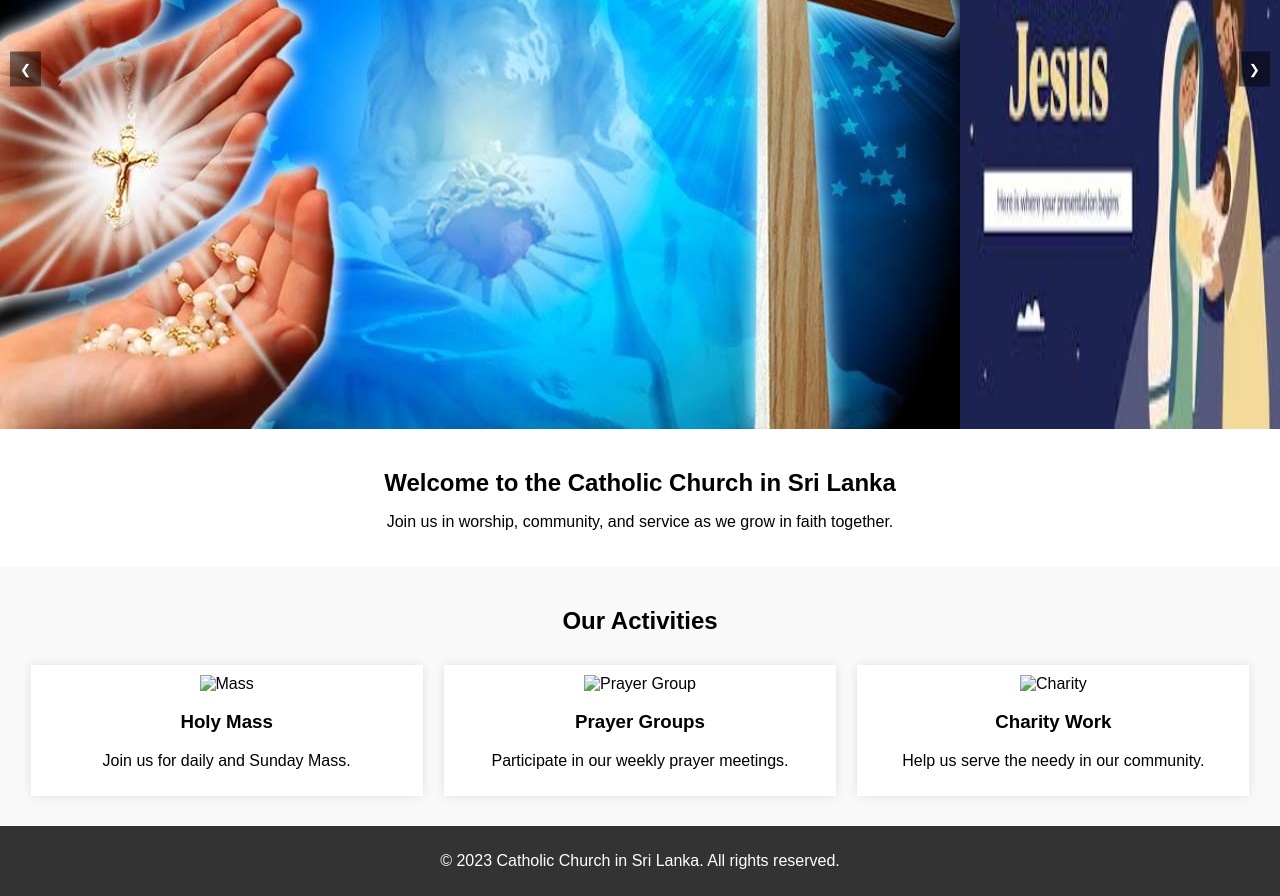
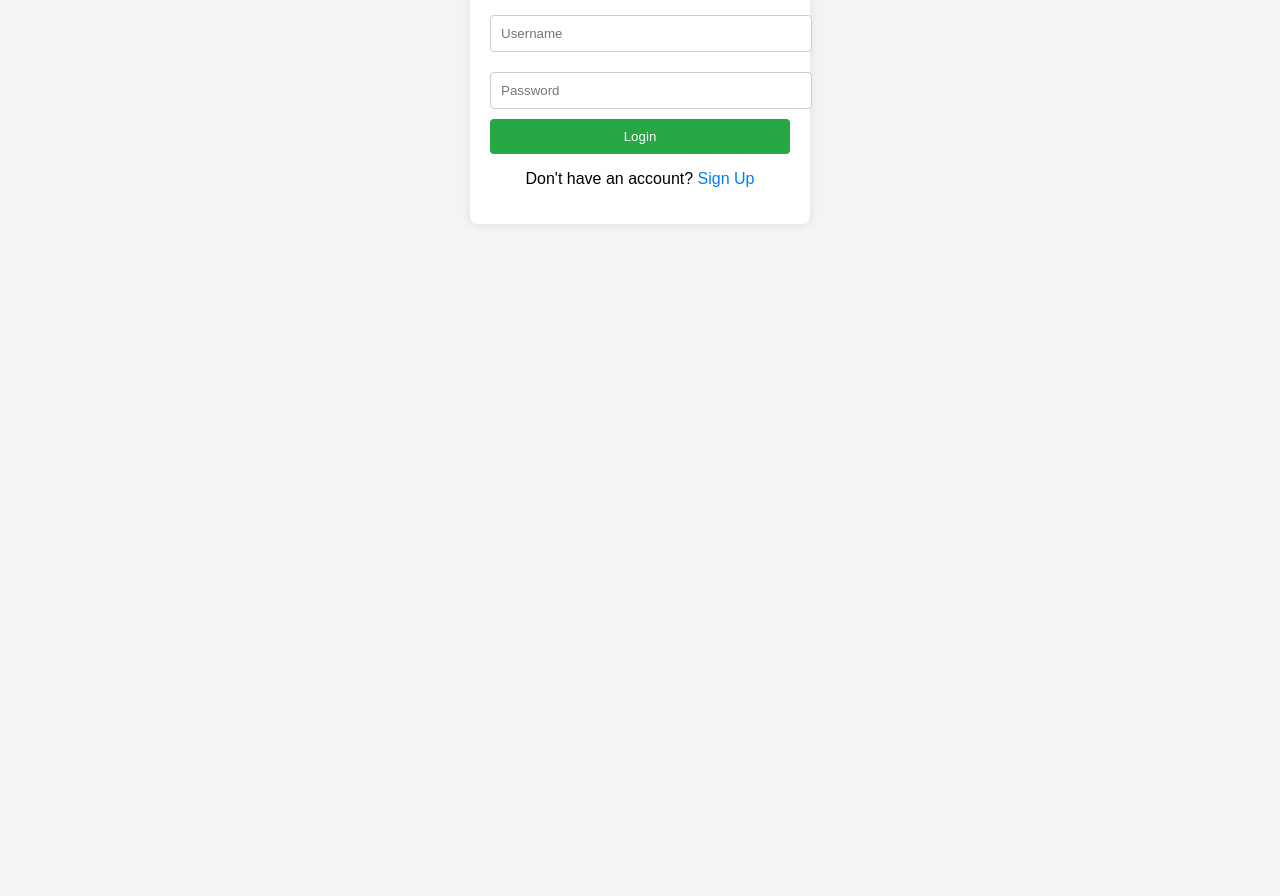
Before and after one commit to antonprasad/aaa, a plain HTML site: page index.html in a window 1280 px wide. Shown: the part 329-1225 px from the top of the page. After the commit the page ends 800 px from the top, so only its background shows below. Drawn offline with nearby package versions, Linux system fonts and the light colour scheme.

Commit message:
Update index.html

```diff
--- a/index.html
+++ b/index.html
@@ -1,70 +1,72 @@
 <!DOCTYPE html>
 <html lang="en">
 <head>
-  <meta charset="UTF-8">
-  <meta name="viewport" content="width=device-width, initial-scale=1.0">
-  <title>Catholic Church in Sri Lanka</title>
-  <link rel="stylesheet" href="styles.css">
-  <script src="https://code.jquery.com/jquery-3.6.0.min.js"></script>
+    <meta charset="UTF-8">
+    <meta name="viewport" content="width=device-width, initial-scale=1.0">
+    <title>School Login</title>
+    <style>
+        body {
+            font-family: Arial, sans-serif;
+            background-color: #f4f4f4;
+            display: flex;
+            justify-content: center;
+            align-items: center;
+            height: 100vh;
+            margin: 0;
+        }
+        .login-container {
+            background-color: #fff;
+            padding: 20px;
+            border-radius: 8px;
+            box-shadow: 0 0 10px rgba(0, 0, 0, 0.1);
+            width: 300px;
+            text-align: center;
+        }
+        .login-container h2 {
+            margin-bottom: 20px;
+        }
+        .login-container input {
+            width: 100%;
+            padding: 10px;
+            margin: 10px 0;
+            border: 1px solid #ccc;
+            border-radius: 4px;
+        }
+        .login-container button {
+            width: 100%;
+            padding: 10px;
+            background-color: #28a745;
+            color: #fff;
+            border: none;
+            border-radius: 4px;
+            cursor: pointer;
+        }
+        .login-container button:hover {
+            background-color: #218838;
+        }
+        .signup-link {
+            margin-top: 15px;
+        }
+        .signup-link a {
+            color: #007bff;
+            text-decoration: none;
+        }
+        .signup-link a:hover {
+            text-decoration: underline;
+        }
+    </style>
 </head>
 <body>
-  <header>
-    <div class="logo">
-      <img src="logo.png" alt="Catholic Church Logo">
+    <div class="login-container">
+        <h2>School Login</h2>
+        <form action="#" method="post">
+            <input type="text" placeholder="Username" required>
+            <input type="password" placeholder="Password" required>
+            <button type="submit">Login</button>
+        </form>
+        <div class="signup-link">
+            <p>Don't have an account? <a href="student_register.html">Sign Up</a></p>
+        </div>
     </div>
-    <nav>
-      <ul>
-        <li><a href="#">Home</a></li>
-        <li><a href="#">About Us</a></li>
-        <li><a href="#">Mass Times</a></li>
-        <li><a href="#">Events</a></li>
-        <li><a href="#">Contact</a></li>
-      </ul>
-    </nav>
-  </header>
-
-  <main>
-    <section class="slideshow">
-      <div class="slides">
-  <img src="images/slide1.jpg" alt="Catholic Activity 1">
-  <img src="images/slide2.jpg" alt="Catholic Activity 2">
-  <img src="images/slide3.jpg" alt="Catholic Activity 3">
-      </div>
-      <button class="prev">&#10094;</button>
-      <button class="next">&#10095;</button>
-    </section>
-
-    <section class="welcome">
-      <h1>Welcome to the Catholic Church in Sri Lanka</h1>
-      <p>Join us in worship, community, and service as we grow in faith together.</p>
-    </section>
-
-    <section class="activities">
-      <h2>Our Activities</h2>
-      <div class="activity-list">
-        <div class="activity">
-          <img src="activity1.jpg" alt="Mass">
-          <h3>Holy Mass</h3>
-          <p>Join us for daily and Sunday Mass.</p>
-        </div>
-        <div class="activity">
-          <img src="activity2.jpg" alt="Prayer Group">
-          <h3>Prayer Groups</h3>
-          <p>Participate in our weekly prayer meetings.</p>
-        </div>
-        <div class="activity">
-          <img src="activity3.jpg" alt="Charity">
-          <h3>Charity Work</h3>
-          <p>Help us serve the needy in our community.</p>
-        </div>
-      </div>
-    </section>
-  </main>
-
-  <footer>
-    <p>&copy; 2023 Catholic Church in Sri Lanka. All rights reserved.</p>
-  </footer>
-
-  <script src="script.js"></script>
 </body>
 </html>
```
